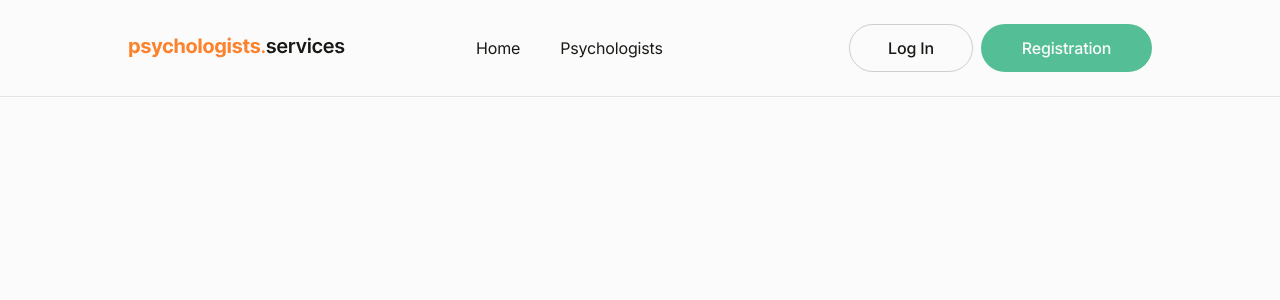
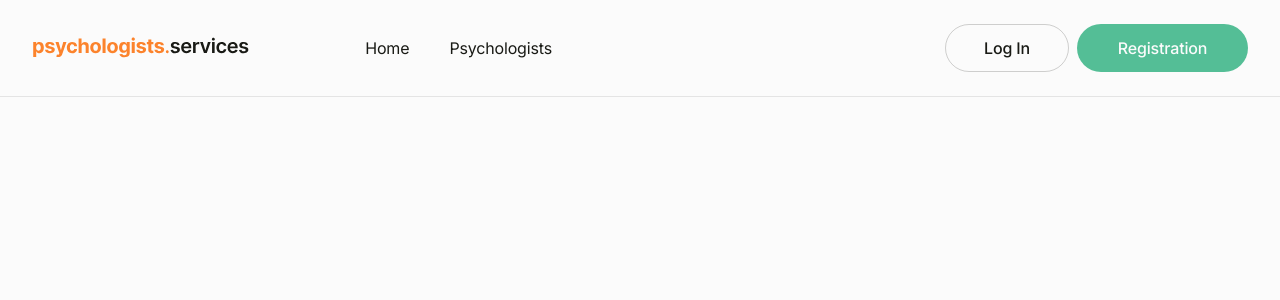
Before and after one commit to IrinaV1/psychology-marketplace, a Next.js app: page / in a window 1280 px wide. Shown: the top 300 px of the page. Built offline with nearby package versions, Linux system fonts and the light colour scheme.

Commit message:
add header styles

```diff
--- a/app/Home.module.css
+++ b/app/Home.module.css
@@ -0,0 +1,7 @@
+.main{
+    display: flex;
+    flex-direction: column;
+    justify-content: center;
+    margin: 0 auto;
+    width: 100%;
+}
--- a/app/globals.css
+++ b/app/globals.css
@@ -61,6 +61,11 @@ img {
   height: auto;
 }
 
+
+button {
+  cursor: pointer;
+  border: none;
+}
 .container {
   width: 100%;
   max-width: 1440px;
@@ -68,7 +73,17 @@ img {
   margin: 0 auto;
 }
 
-button {
-  cursor: pointer;
-  border: none;
+@media screen and (max-width: 1439px) {
+  .container {
+    /* max-width: 768px; */
+    padding: 0 32px;
+  }
 }
+
+@media screen and (max-width: 767px) {
+  .container {
+    /* min-width: 320px;
+    max-width: 375px; */
+    padding: 0 16px;
+  }
+}
--- a/app/page.tsx
+++ b/app/page.tsx
@@ -4,10 +4,10 @@ import css from "./Home.module.css";
 
 export default function Home() {
   return (
-    <div className={css.page}>
+
       <main className={css.main}>
         <Header />
       </main>
-    </div>
+
   );
 }
--- a/components/Header/AuthNavigation/AuthNavigation.module.css
+++ b/components/AuthNavigation/AuthNavigation.module.css
@@ -1,6 +1,6 @@
 .authNavigation {
   display: flex;
-
+margin-left: auto;
   gap: 8px;
 }
 .btnLogin {
--- a/components/Header/Header.module.css
+++ b/components/Header/Header.module.css
@@ -1,13 +1,15 @@
 .header {
   position: fixed;
   top: 0;
-    left: 0;
+  left: 50%;
+  transform: translateX(-50%);
   z-index: 100;
   display: flex;
-    justify-content: flex-start;
+  justify-content: center;
   background-color: var(--background);
   border-bottom: 1px solid rgba(25, 26, 21, 0.1);
   width: 100%;
+  max-width: 1440px;
   height: 97px;
   padding-top: 24px;
   padding-bottom: 24px;
@@ -15,11 +17,11 @@
 
 .headerContainer {
   display: flex;
-    justify-content: flex-start;
   align-items: center;
   height: 100%;
   padding-top: 10px;
   padding-bottom: 10px;
+  width: 100%;
 }
 
 .logo {
@@ -27,9 +29,8 @@
   align-items: center;
   flex-shrink: 0;
   line-height: 0;
-    margin-right: 130px;
+  margin-right: clamp(15px, 9vw, 130px);
   transition: opacity 200ms ease;
-
 }
 
 .logo:hover {
@@ -37,20 +38,19 @@
 }
 
 .navigation {
-    flex: 1;
   display: flex;
-    justify-content: flex-start;
+  align-items: center;
   height: 100%;
+  min-width: 188px;
 }
 
 .list {
   display: flex;
-    justify-content: space-between;
   align-items: center;
 
   gap: 40px;
 }
-.item{
+.item {
   display: flex;
   justify-content: center;
   align-items: center;
@@ -66,12 +66,3 @@ height: 100%;
   padding: 4px 0;
   transition: color 200ms ease;
 }
-
-/* .item a:hover,
-.item a:focus-visible {
-    color: #6d7b75;
-}
-
-.item a.active {
-    color: #829b91;
-} */
--- a/components/Header/Header.tsx
+++ b/components/Header/Header.tsx
@@ -3,13 +3,14 @@ import Image from "next/image";
 import Link from "next/link";
 import css from "./Header.module.css";
 import { usePathname } from "next/navigation";
-import AuthNavigation from "./AuthNavigation/AuthNavigation";
+import AuthNavigation from "../AuthNavigation/AuthNavigation";
 
 export default function Header() {
   const pathname = usePathname();
   return (
     <header className={css.header}>
       <div className={`${css.headerContainer} container`}>
+
         <Link className={css.logo} href="/" aria-label="Home">
           <Image
             src="/logo.svg"
@@ -43,6 +44,7 @@ export default function Header() {
             </li>
           </ul>
         </nav>
+
           <AuthNavigation />
       </div>
     </header>
```
Also changed, not shown: components/AuthNavigation/AuthNavigation.tsx (renamed from components/Header/AuthNavigation/AuthNavigation.tsx). Lines whose indentation alone changed are shown as unchanged.
